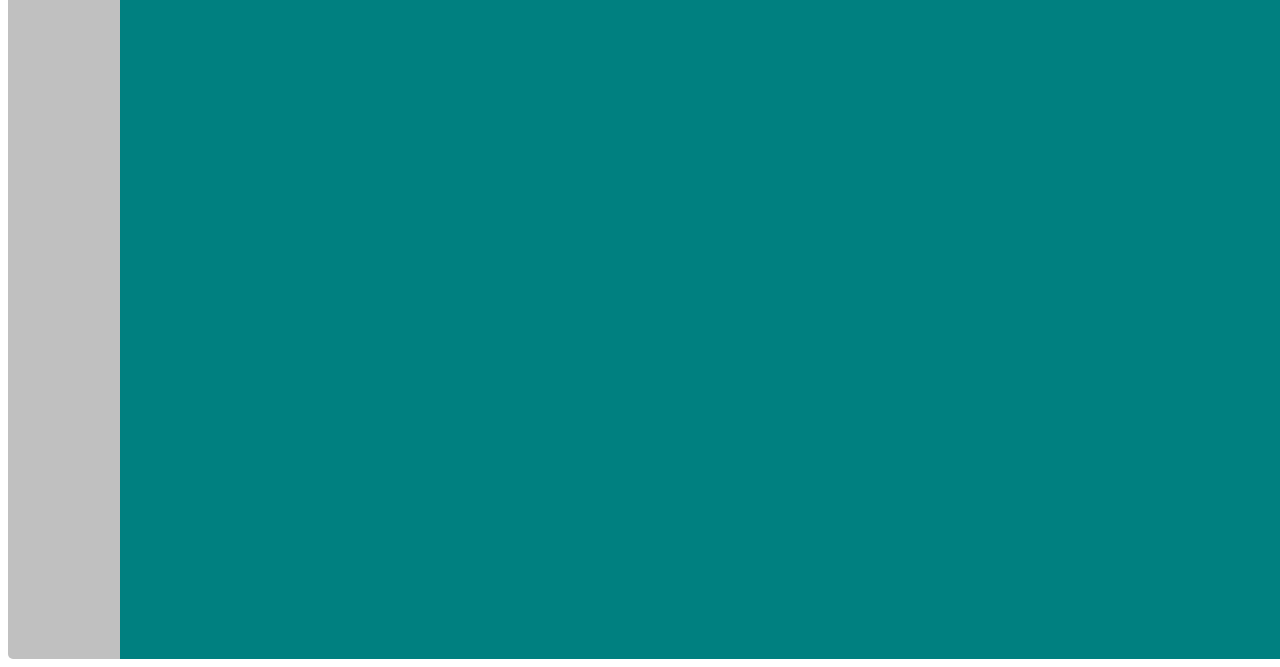
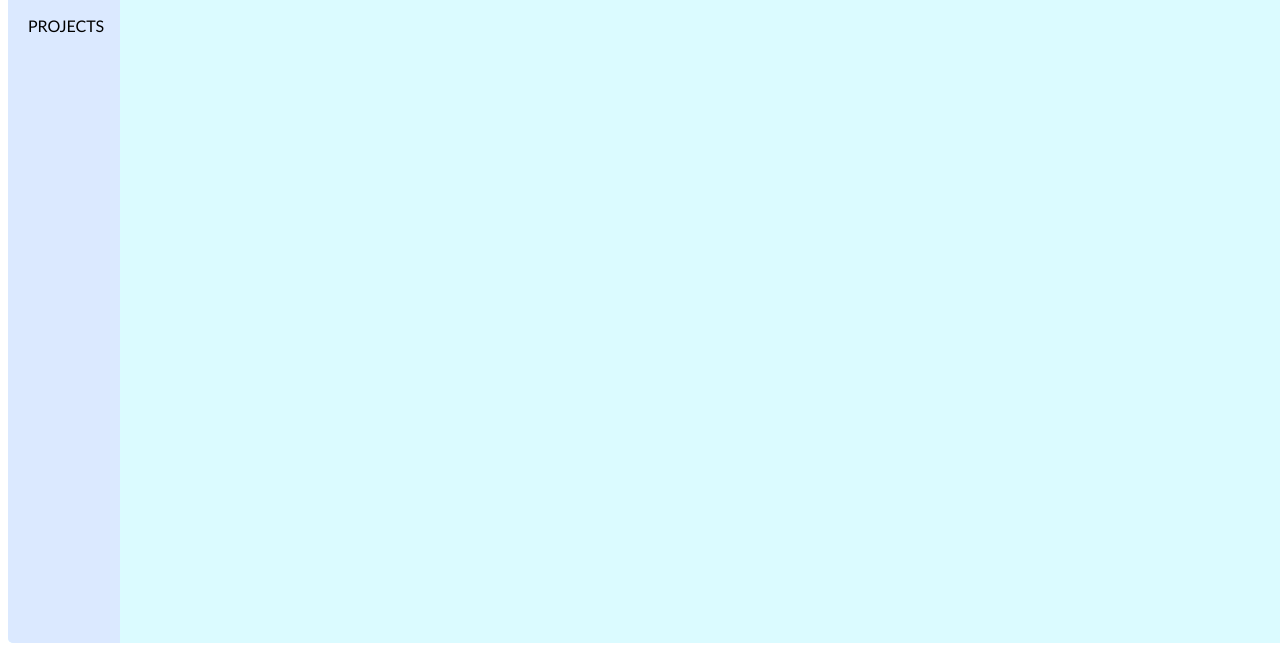
Before and after one commit to PabloTovar818/pablotovar818.github.io, a plain HTML site: page index.html in a window 1280 px wide. Shown: the part 149-816 px from the top of the page. Drawn offline with Linux system fonts and the light colour scheme.

Commit message:
stylesheet adjustements

```diff
--- a/style.css
+++ b/style.css
@@ -1,23 +1,31 @@
 .grid {
     display: inline-grid;
-    grid-template-rows: minmax(100vh, auto);
-    grid-template-columns: minmax(7em, auto) minmax(auto, auto);
+    grid-template-rows: minmax(98vh, auto);
+    grid-template-columns: 7em 100vw;
+    grid-gap: 10px;
+    background-color: #dbfbff;
     border-radius: 5px;
 }
 
 #sidebar {
-    background-color: silver;
+    background-color: #dbe9ff;
     border-radius: 5px 0px 0px 5px;
+    text-align: center;
+    padding-top: 40px;
 }
 
 a {
+    margin: 20px;
     display: block;
-    margin: 5px 10px;
+    font-family:'Gill Sans', 'Gill Sans MT', Calibri, 'Trebuchet MS', sans-serif;
+    text-decoration: none;
+    color: black;
+}
+
+a:hover {
+    color: #a4bcbf;
 }
 
 #main {
-    margin-left: auto;
-    padding-left: 10px;
-    background-color: teal;
-    width: 100vw;
+    padding-top: 40px;
 }
```
